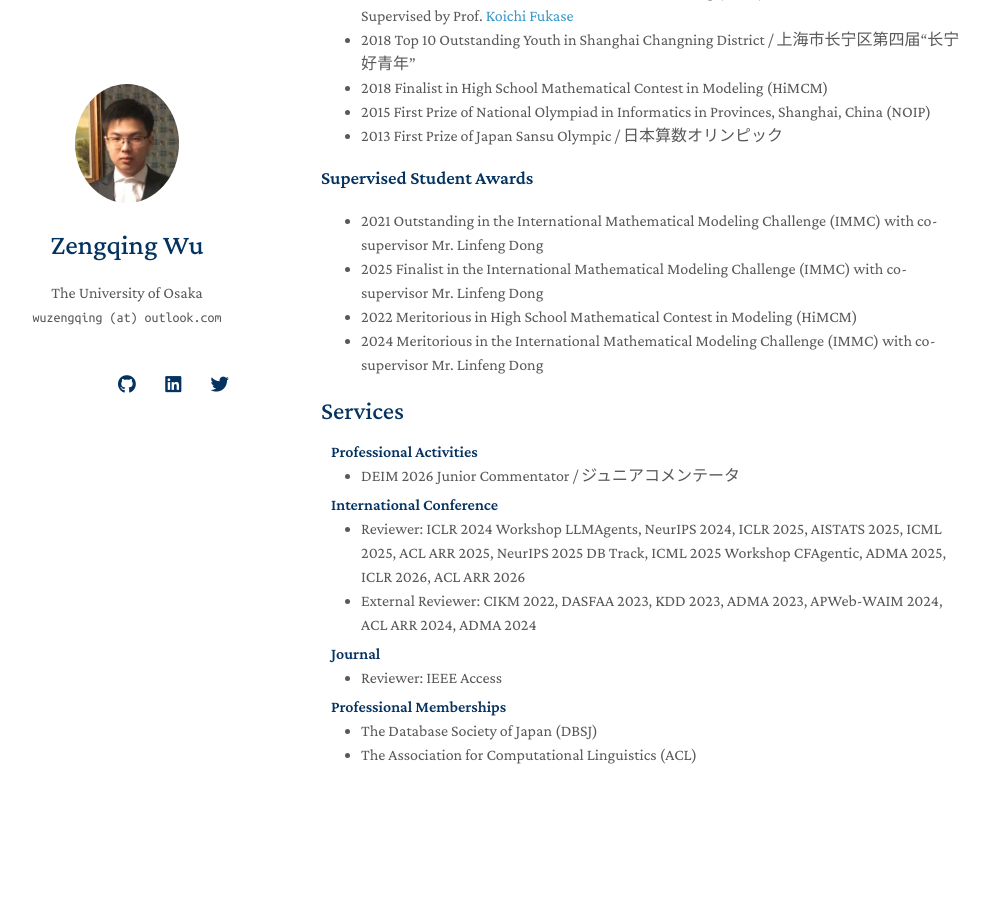
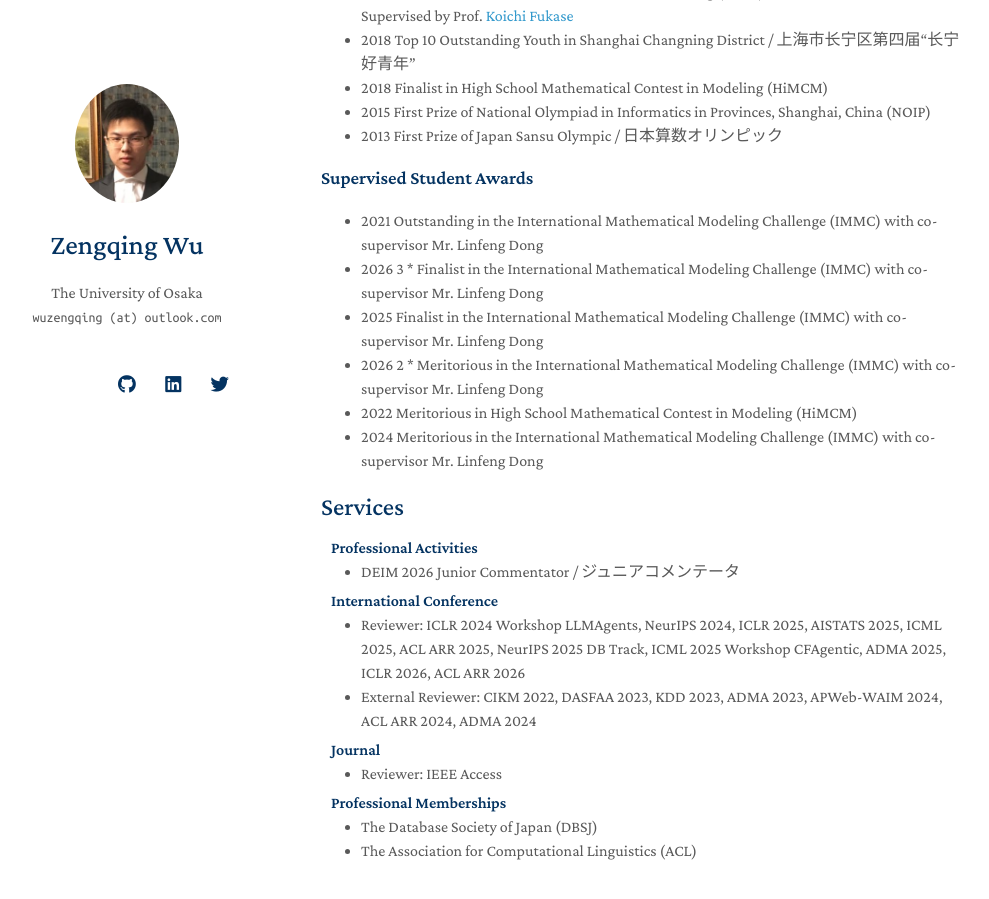
Before and after one commit to wuzengqing001225/wuzengqing001225.github.io, a Jekyll site: the page built from index.md, in a window 1280 px wide and 900 px high, scrolled down 2708 px. Shown: the whole window, without its empty margins (149-1138 px from the left). Built offline with Jekyll 4.4.1, drawn with Linux system fonts in a browser that asks for light colours; nearby versions of some CDN libraries; a style sheet for code colours, icons or effects is not loaded; our own code applies the rules of GitHub Pages for plain Markdown files; before the commit the page ends 3554 px from its top, so only the background shows below that.

Commit message:
Update awards.md

```diff
--- a/_includes/awards.md
+++ b/_includes/awards.md
@@ -11,6 +11,8 @@
 
 ### Supervised Student Awards
 - 2021 Outstanding in the International Mathematical Modeling Challenge (IMMC) with co-supervisor Mr. Linfeng Dong
+- 2026 3 * Finalist in the International Mathematical Modeling Challenge (IMMC) with co-supervisor Mr. Linfeng Dong
 - 2025 Finalist in the International Mathematical Modeling Challenge (IMMC) with co-supervisor Mr. Linfeng Dong
+- 2026 2 * Meritorious in the International Mathematical Modeling Challenge (IMMC) with co-supervisor Mr. Linfeng Dong
 - 2022 Meritorious in High School Mathematical Contest in Modeling (HiMCM)
 - 2024 Meritorious in the International Mathematical Modeling Challenge (IMMC) with co-supervisor Mr. Linfeng Dong
```
